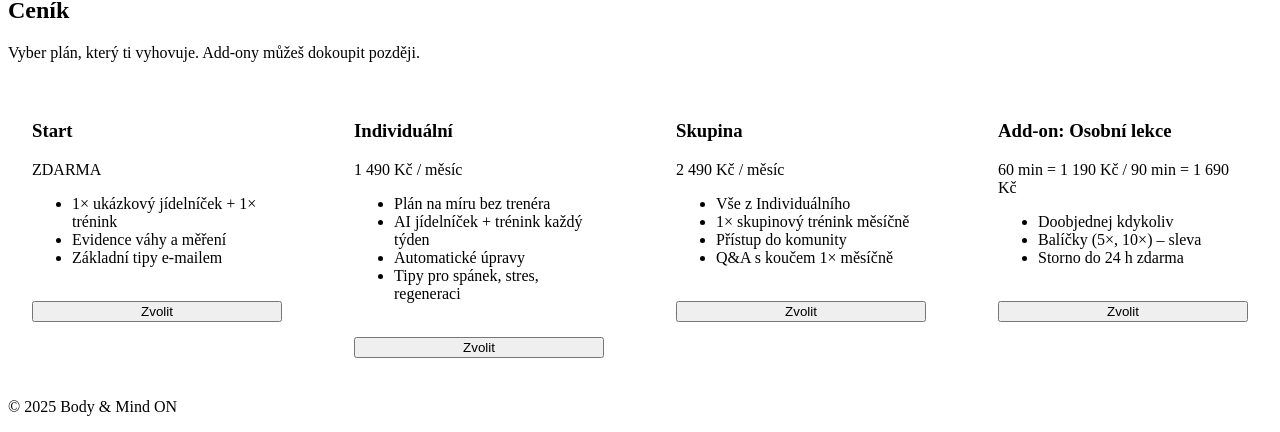
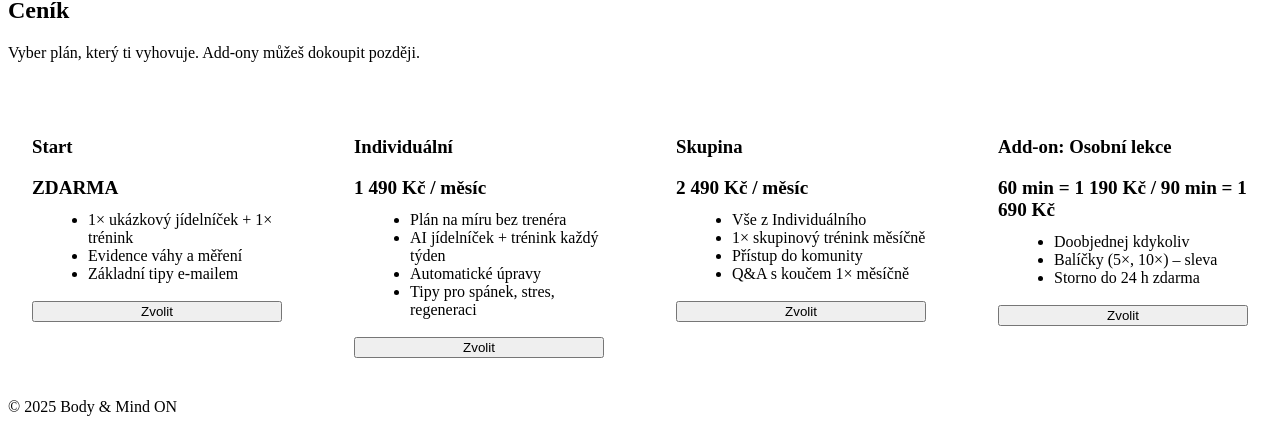
Before and after one commit to Progen-design/body-mind-on, a Next.js app: page / in a window 1280 px wide. Shown: the part 760-1192 px from the top of the page. Built offline with nearby package versions, Linux system fonts and the light colour scheme.

Commit message:
Update globals.css

```diff
--- a/styles/globals.css
+++ b/styles/globals.css
@@ -1,24 +1,43 @@
-/* už máš základní styl */
-/* Přidej následující */
+/* --- Responzivní + vylepšené styly pro karty ceniků --- */
 
 .pricing-grid {
   display: grid;
+  /* na desktopu více sloupců */
   grid-template-columns: repeat(auto-fill, minmax(260px, 1fr));
   gap: 24px;
+  margin-top: 32px;
 }
 
+/* Při menších obrazovkách jedna kolona */
 @media (max-width: 768px) {
   .pricing-grid {
     grid-template-columns: 1fr;
   }
-  .hero {
-    grid-template-columns: 1fr;
-  }
-  .row {
-    grid-template-columns: 1fr;
-  }
 }
 
+/* Karta (card) styl */
+.card {
+  background: var(--panel);
+  border-radius: 16px;
+  padding: 24px;
+  border: 1px solid var(--border);
+  position: relative;
+  transition: transform 0.2s, border-color 0.2s;
+}
+
+/* Hover efekt */
+.card:hover {
+  transform: translateY(-4px);
+  border-color: var(--accent);
+}
+
+/* Karta pokud je vybrána */
+.card.selected {
+  border-color: var(--accent);
+  background: rgba(10, 10, 10, 0.85);
+}
+
+/* Badge pro „Doporučeno“ */
 .badge {
   position: absolute;
   top: -10px;
@@ -30,27 +49,40 @@
   font-size: 12px;
 }
 
-.card {
-  background: var(--panel);
-  border-radius: 16px;
-  padding: 24px;
-  border: 1px solid var(--border);
-  transition: transform 0.2s;
-}
-.card:hover {
-  transform: translateY(-4px);
-}
-.card.selected {
-  border-color: var(--accent);
+/* Styl nadpisu ceny uvnitř karty */
+.price {
+  font-size: 1.2rem;
+  font-weight: 600;
+  margin: 12px 0;
 }
 
-/* Uprav tlačítka v kartě */
+/* Výčet výhod (perks) v kartě */
+.perks {
+  margin: 12px 0 0 16px;
+  color: var(--muted);
+}
+
+/* Tlačítko uvnitř karty */
 .card button.submit {
   margin-top: 18px;
   width: 100%;
 }
 
-/* Form section úpravy */
+/* Sekce s formulářem, pokud je zobrazená */
 .form-section {
   margin-top: 48px;
 }
+
+/* Hero responsivita */
+@media (max-width: 820px) {
+  .hero {
+    display: block;
+  }
+}
+
+/* Řádky formuláře responsivně */
+@media (max-width: 768px) {
+  .row {
+    grid-template-columns: 1fr !important;
+  }
+}
```
